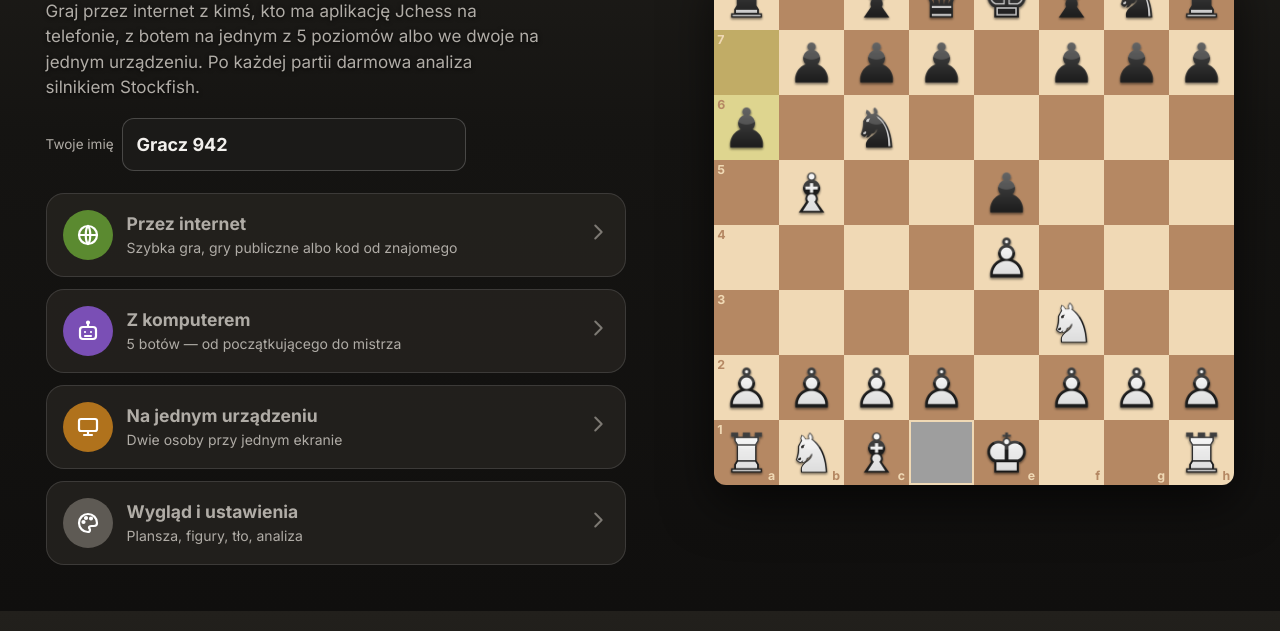
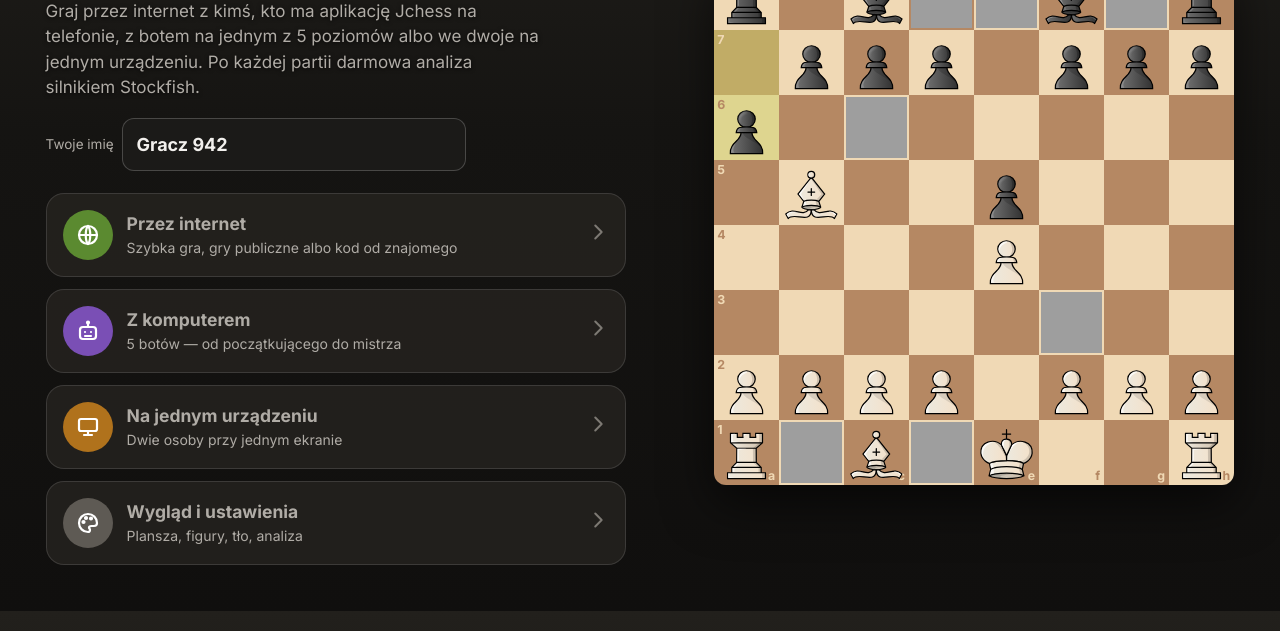
Before and after one commit to Babuszka123/babuszka123.github.io, a plain HTML site: page 404.html in a window 1280 px wide. Shown: the part 189-820 px from the top of the page. Drawn offline with Linux system fonts and the light colour scheme.

Commit message:
Domyślnie figury Maestro i dźwięki PyChess
Co-Authored-By: Claude Opus 5.5 <noreply@anthropic.com>
Claude-Session: https://claude.ai/code/session_01EXMa9UgcLNAnNNWv4pBuzu

```diff
--- a/404.html
+++ b/404.html
@@ -16,11 +16,11 @@
 <link rel="preconnect" href="https://fonts.googleapis.com">
 <link href="https://fonts.googleapis.com/css2?family=Inter:wght@400;600;700&family=JetBrains+Mono:wght@700&family=Outfit:wght@600;700&display=swap" rel="stylesheet">
 <meta name="jc-base" content="/">
-<link rel="stylesheet" href="/assets/style.css?v=c6ff5a92">
+<link rel="stylesheet" href="/assets/style.css?v=e2e4ffaf">
 </head>
 <body>
 <div id="dim"></div>
 <div id="app"><p style="padding:40px;text-align:center;font-family:sans-serif;color:#aaa">Wczytuję Jchess…</p></div>
-<script src="/assets/jchess.js?v=c6ff5a92"></script>
+<script src="/assets/jchess.js?v=e2e4ffaf"></script>
 </body>
 </html>
--- a/assets/jchess.js
+++ b/assets/jchess.js
@@ -344,11 +344,14 @@ const BOTS = [
   { name: 'Goniec', sub: 'Średni', elo: '~1200', skill: 6, depth: 5, ms: 300, rnd: 0.03, think: 900, piece: 'b' },
   { name: 'Wieża', sub: 'Ekspert', elo: '~1700', skill: 12, depth: 9, ms: 700, rnd: 0, think: 900, piece: 'r' },
   { name: 'Hetman', sub: 'Mistrz', elo: '2500+', skill: 20, depth: 22, ms: 1500, rnd: 0, think: 600, piece: 'q' }];
-const DEF = { name: '', board: 0, custom: ['#f0d9b5', '#b58863'], pieces: 'classic', bg: 'default', bgColor: '#1d2b22', dim: 35,
-  hints: true, coords: true, last: true, animate: true, sound: true, vol: 70, sndset: 'sfx', level: 1, tc: '600+0', color: 0, pub: false, bot: 1 };
+const DEF = { name: '', board: 0, custom: ['#f0d9b5', '#b58863'], pieces: 'maestro', bg: 'default', bgColor: '#1d2b22', dim: 35,
+  hints: true, coords: true, last: true, animate: true, sound: true, vol: 70, sndset: 'pychess', level: 1, tc: '600+0', color: 0, pub: false, bot: 1, defv: 2 };
 let S = Object.assign({}, DEF);
-try { Object.assign(S, JSON.parse(localStorage.getItem('jchess.settings') || '{}')); } catch (e) { }
+let SAVED = {};
+try { SAVED = JSON.parse(localStorage.getItem('jchess.settings') || '{}') || {}; Object.assign(S, SAVED); } catch (e) { }
 const save = () => { try { localStorage.setItem('jchess.settings', JSON.stringify(S)); } catch (e) { } };
+// nowe domyślne (figury Maestro, dźwięki PyChess) – jednorazowo także dla zapisanych ustawień
+if (SAVED.name && (SAVED.defv | 0) < 2) { S.pieces = 'maestro'; S.sndset = 'pychess'; S.defv = 2; save(); }
 if (!S.name) { S.name = 'Gracz ' + (100 + Math.floor(Math.random() * 900)); save(); }
 let BGIMG = null;
 try { BGIMG = localStorage.getItem('jchess.bgimg'); } catch (e) { }
```
Also changed, not shown: analiza/index.html (+2 -2 lines), dolacz/index.html (+2 -2 lines), gra/index.html (+2 -2 lines), index.html (+2 -2 lines), online/index.html (+2 -2 lines), ustawienia/index.html (+2 -2 lines).
